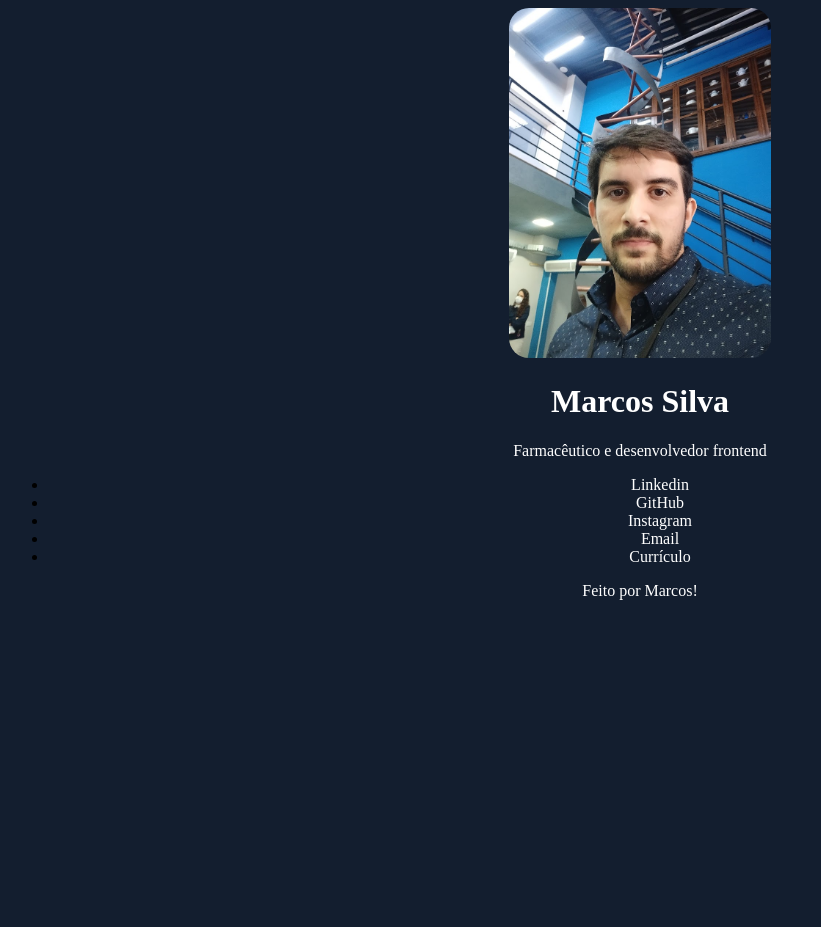
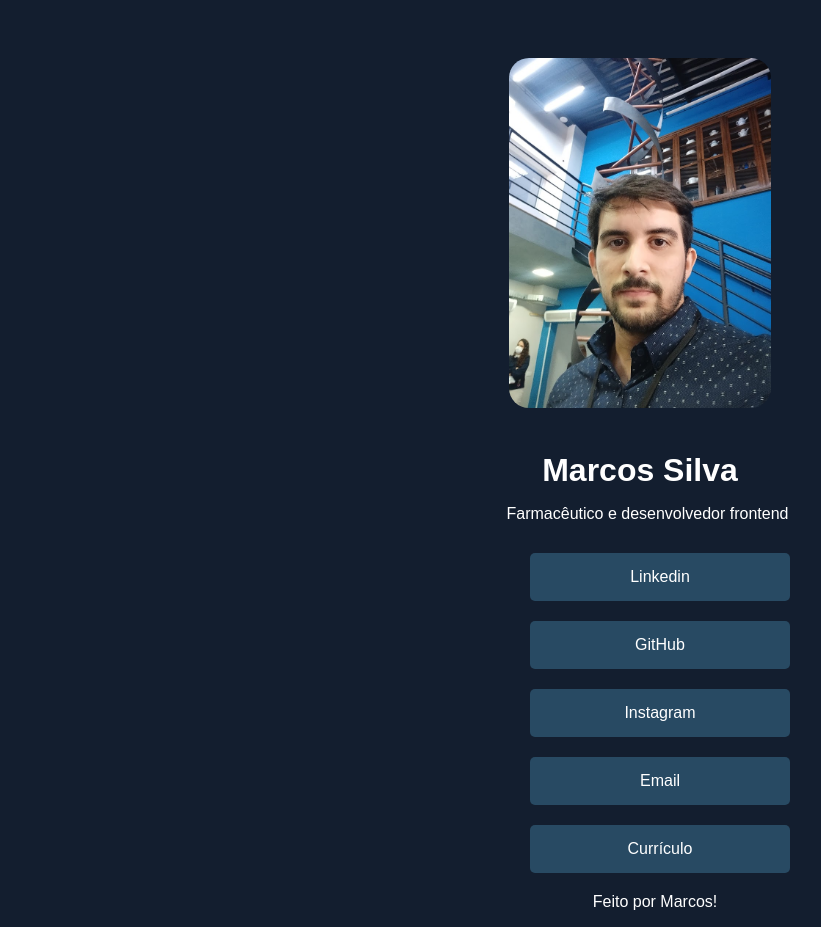
Before and after one commit to Marcosfvs/step-one, a plain HTML site: page mylinks/index.html in a window 1280 px wide. Shown: the whole page, without its empty margins (0-821 px from the left). Before the commit the page ends 800 px from the top, so only its background shows below. Drawn offline with Linux system fonts and the light colour scheme.

Commit message:
mylynks ok

```diff
--- a/mylinks/style.css
+++ b/mylinks/style.css
@@ -1,26 +1,50 @@
 body {
     background-color: #131E2F;
+    font-family: sans-serif;
 }
 
 .container {
     text-align: center;
+    width: 300px;
+    margin: auto;
 }
 
 img {
     width: 262px;
     height: 350px;
     border-radius: 20px;
+    margin-top: 50px;
 }
 
 h1 {
     color: white;
+    margin-top: 40px;
+    margin-bottom: 10px;
 }
 
 p {
     color: white;
+    padding-left: 15px;
+}
+
+ul {
+    margin-top: 30px;
+}
+
+li {
+    margin-bottom: 20px;
+    list-style: none;
 }
 
 a {
+    background-color: #284A63;
     color: white;
     text-decoration: none;
+    padding: 15px;
+    display: block;
+    border-radius: 5px;
 }
+
+footer {
+    padding-left: 15px;
+}
```
